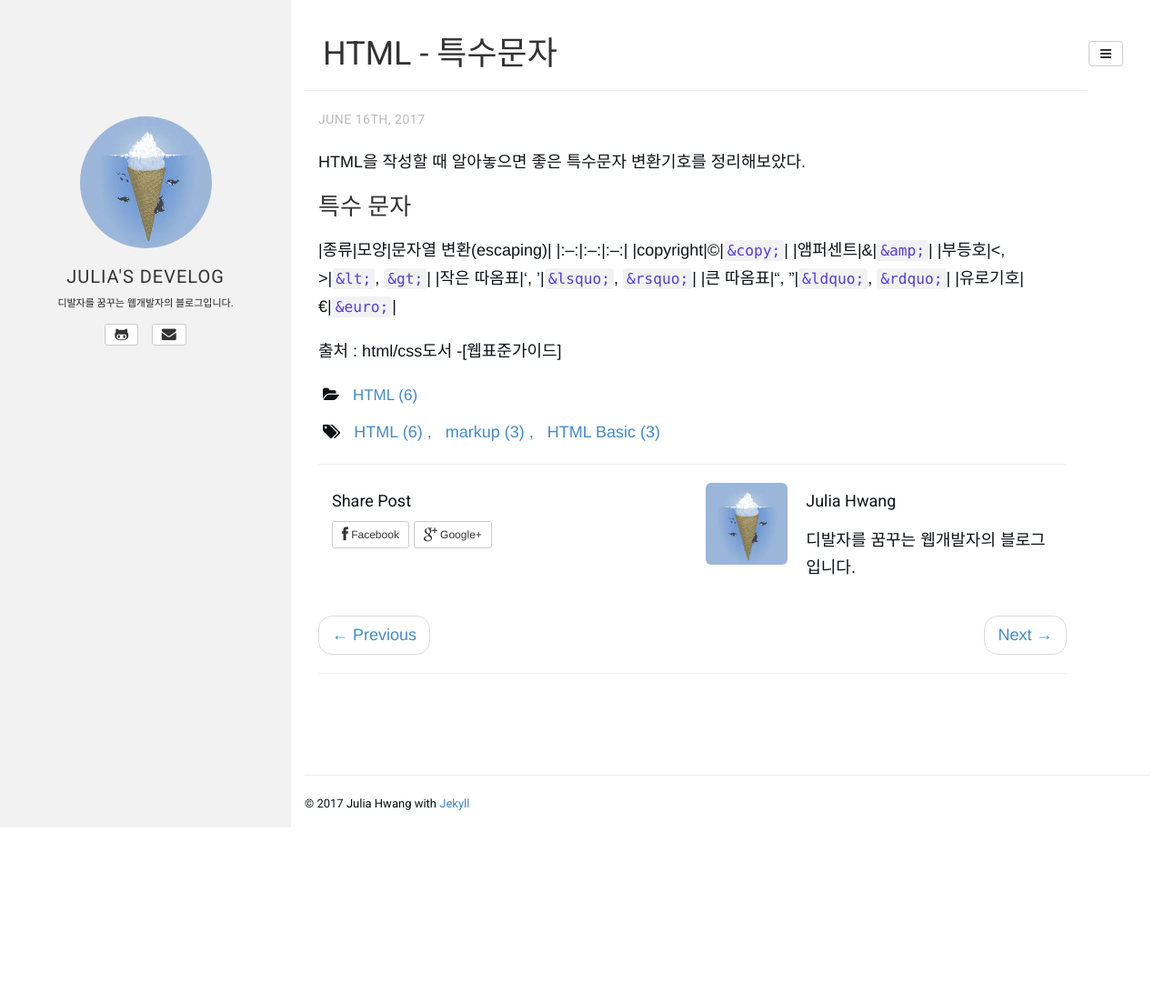
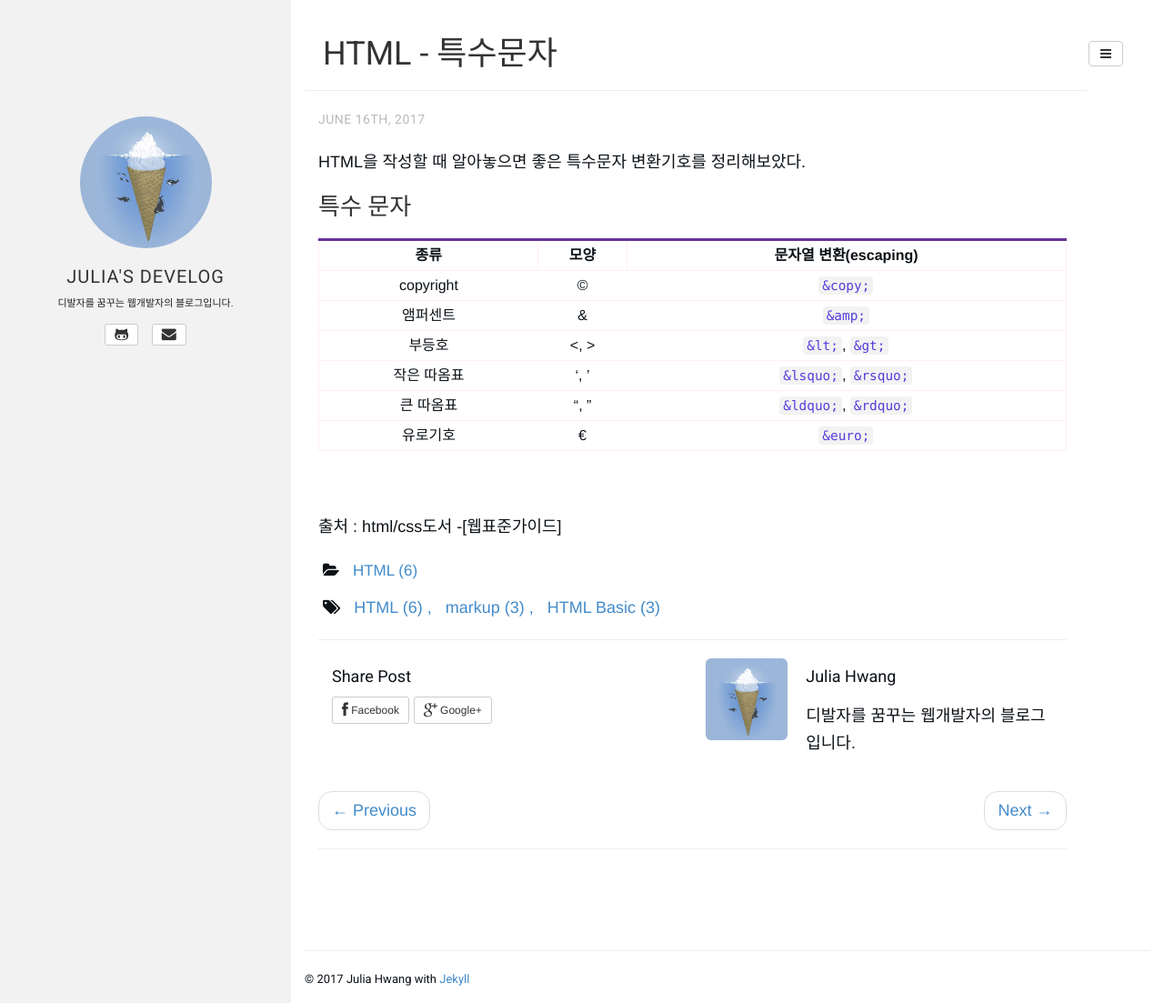
Before and after one commit to juliahwang/juliahwang.github.io, a Jekyll site: the page built from _posts/2017-06-16-HTML-특수문자.md, in a window 1280 px wide and 1103 px high. Shown: the whole window at 91% size. Built offline with Jekyll 4.4.1, drawn with Linux system fonts in a browser that asks for light colours; some web fonts are replaced; comment, search, counter and statistics services are not loaded.

Commit message:
modify post and edit post table css

```diff
--- a/_posts/2017-06-16-HTML-특수문자.md
+++ b/_posts/2017-06-16-HTML-특수문자.md
@@ -13,12 +13,13 @@ HTML을 작성할 때 알아놓으면 좋은 특수문자 변환기호를 정리
 
 |종류|모양|문자열 변환(escaping)|
 |:--:|:--:|:--:|
-|copyright|&copy;|`&copy;`|
+|copyright   |&copy;|`&copy;`|
 |앰퍼센트|&amp;|`&amp;`|
 |부등호|&lt;, &gt;|`&lt;`, `&gt;`|
 |작은 따옴표|&lsquo;, &rsquo;|`&lsquo;`, `&rsquo;`|
 |큰 따옴표|&ldquo;, &rdquo;|`&ldquo;`, `&rdquo;`|
 |유로기호|&euro;|`&euro;`|
+
 <br>
 
 
--- a/assets/css/style.css
+++ b/assets/css/style.css
@@ -146,6 +146,19 @@ article.home h2 a:hover {
 	text-decoration: none;
 }
 
+div.article_body table {
+	width: 100%;
+}
+
+div.article_body table thead {
+	line-height: 3rem;
+}
+div.article_body table tbody {
+	line-height: 3rem;
+}
+div.article_body table tbody tr {
+	border: 1px solid lavenderblush;
+}
 h1 { font-family: 'Bungee Inline', cursive; }
 h1,h2,h3,h4,h5,h6 { font-family: 'Roboto', sans-serif; }
 article.home h1,
```
